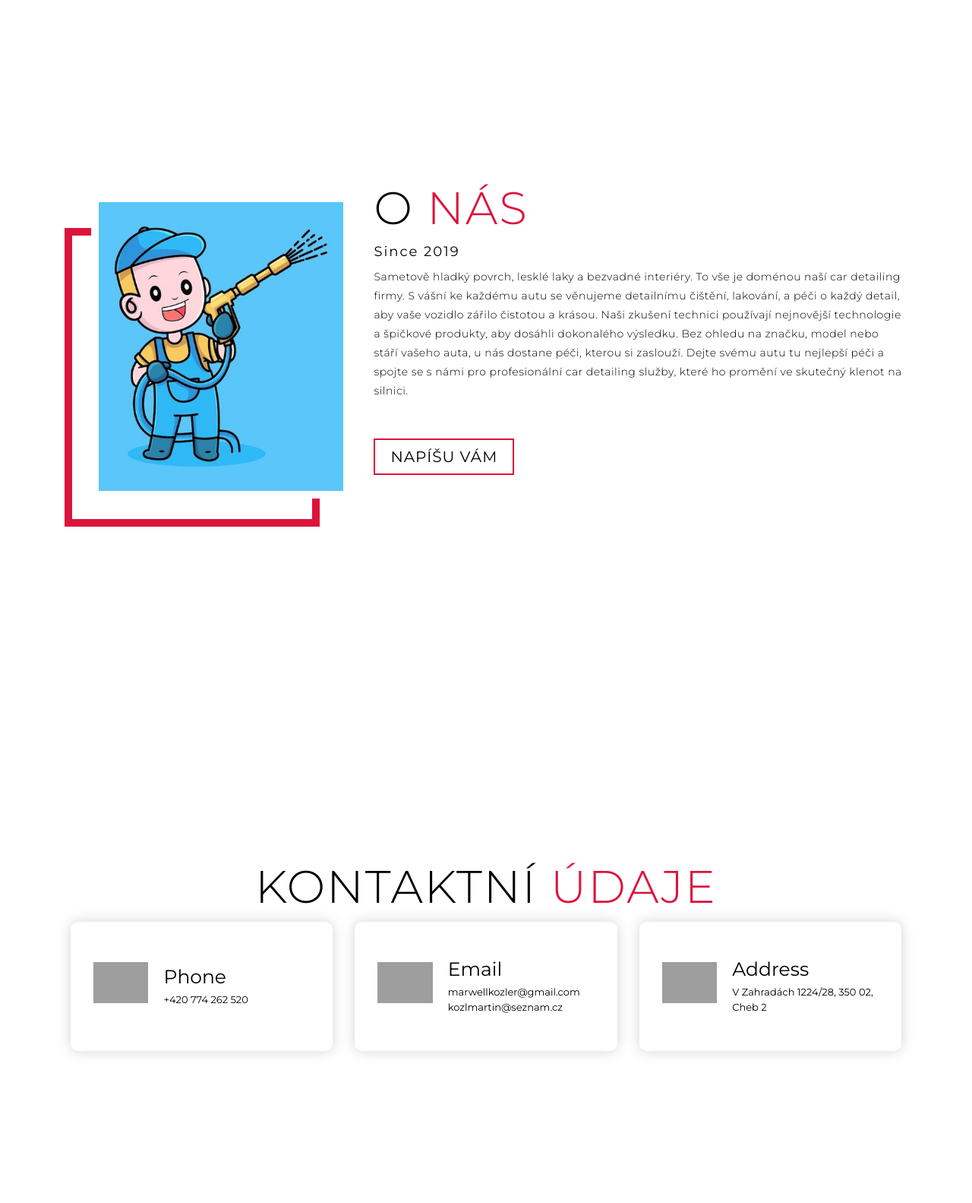
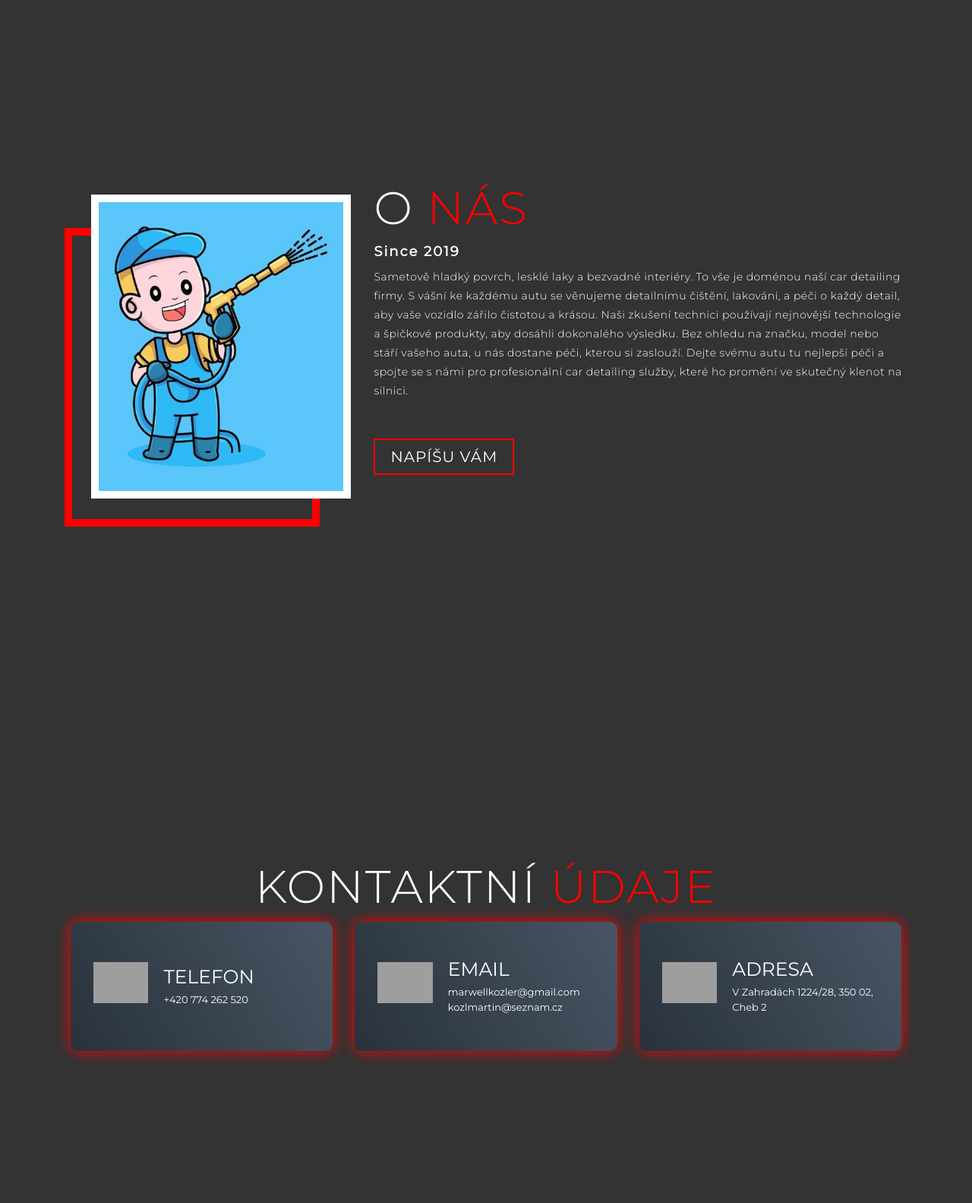
Before and after one commit to Marwellos/single-page, a Node server app: page / in a window 1280 px wide. Shown: the part 4000-5583 px from the top of the page at 76% size. Run offline with Node 20, Linux system fonts and the light colour scheme; grey boxes are pictures that could not be loaded.

Commit message:
new bg color and p color

```diff
--- a/public/style.css
+++ b/public/style.css
@@ -17,6 +17,7 @@
 	font-size: 10px;
 	font-family: 'Montserrat', sans-serif;
 	scroll-behavior: smooth;
+	background-color: #333333;
 }
 a {
 	text-decoration: none;
@@ -34,7 +35,7 @@
 	object-fit: cover;
 }
 p {
-	color: black;
+	color: white;
 	font-size: 1.4rem;
 	margin-top: 5px;
 	line-height: 2.5rem;
@@ -44,14 +45,14 @@
 .section-title {
 	font-size: 4rem;
 	font-weight: 300;
-	color: black;
+	color: white;
 	margin-bottom: 10px;
 	text-transform: uppercase;
 	letter-spacing: 0.2rem;
 	text-align: center;
 }
 .section-title span {
-	color: crimson;
+	color: red;
 }
 
 .cta {
@@ -59,7 +60,7 @@
 	padding: 10px 30px;
 	color: white;
 	background-color: transparent;
-	border: 2px solid crimson;
+	border: 2px solid red;
 	font-size: 2rem;
 	text-transform: uppercase;
 	letter-spacing: 0.1rem;
@@ -69,7 +70,7 @@
 }
 .cta:hover {
 	color: white;
-	background-color: crimson;
+	background-color: red;
 }
 .brand h1 {
 	font-size: 3rem;
@@ -77,7 +78,7 @@
 	color: white;
 }
 .brand h1 span {
-	color: crimson;
+	color: red;
 }
 
 /* Header section */
@@ -149,7 +150,7 @@
 	letter-spacing: initial;
 }
 #header .nav-list ul li:hover a {
-	color: crimson;
+	color: red;
 }
 #header .hamburger {
 	height: 60px;
@@ -257,7 +258,7 @@
 	left: 0;
 	height: 100%;
 	width: 0;
-	background-color: crimson;
+	background-color: red;
 	animation: text_reveal_box 1s ease;
 	animation-delay: 0.5s;
 }
@@ -428,12 +429,13 @@
 	font-weight: 500;
 	letter-spacing: 0.2rem;
 	margin-bottom: 10px;
+	color: white;
 }
 #about .col-right p {
 	margin-bottom: 20px;
 }
 #about .col-right .cta {
-	color: black;
+	color: white;
 	margin-bottom: 50px;
 	padding: 10px 20px;
 	font-size: 2rem;
@@ -451,7 +453,7 @@
 	top: 19px;
 	height: 98%;
 	width: 98%;
-	border: 7px solid crimson;
+	border: 7px solid red;
 	z-index: -1;
 }
 /* End About Section */
@@ -478,8 +480,9 @@
 	justify-content: center;
 	align-items: center;
 	flex-direction: column;
-	box-shadow: 0px 0px 18px 0 #0000002c;
+	box-shadow: 0px 0px 18px 0 red;
 	transition: 0.3s ease box-shadow;
+	background-image: linear-gradient(60deg, #29323c 0%, #485563 100%);
 }
 #contact .contact-item:hover {
 	box-shadow: 0px 0px 5px 0 #0000002c;
@@ -493,11 +496,13 @@
 	font-size: 2.5rem;
 	font-weight: 500;
 	margin-bottom: 5px;
+	color: white;
 }
 #contact .contact-info h2 {
 	font-size: 1.3rem;
 	line-height: 2rem;
 	font-weight: 500;
+	color: white;
 }
 /*End contact Section */
 
@@ -569,7 +574,7 @@
 }
 @keyframes text_reveal_name {
 	100% {
-		color: crimson;
+		color: red;
 		font-weight: 500;
 	}
 }
@@ -633,7 +638,7 @@
 		top: 34px;
 		height: 98%;
 		width: 98%;
-		border: 10px solid crimson;
+		border: 10px solid red;
 	}
 	#about .col-right {
 		text-align: left;
--- a/views/home.ejs
+++ b/views/home.ejs
@@ -49,7 +49,7 @@
     <div class="services container">
       <div class="service-top">
         <h1 class="section-title">Slu<span>ž</span>by</h1>
-        <p>Služby které nabízíme</p>
+        <p><b>Služby které nabízíme</b></p>
       </div>
       <div class="service-bottom">
         <div class="service-item">
@@ -187,7 +187,7 @@
       </div>
       <div class="col-right">
         <h1 class="section-title">O <span>nás</span></h1>
-        <h2>Since 2019</h2>
+        <h2><b>Since 2019</b></h2>
         <p>Sametově hladký povrch, lesklé laky a bezvadné interiéry. To vše je doménou naší car detailing firmy. S vášní ke každému autu se věnujeme detailnímu čištění, lakování, a péči o každý detail, aby vaše vozidlo zářilo čistotou a krásou. Naši zkušení technici používají nejnovější technologie a špičkové produkty, aby dosáhli dokonalého výsledku. Bez ohledu na značku, model nebo stáří vašeho auta, u nás dostane péči, kterou si zaslouží. Dejte svému autu tu nejlepší péči a spojte se s námi pro profesionální car detailing služby, které ho promění ve skutečný klenot na silnici.
         </p>
         <a href="/formular" class="cta">napíšu vám</a>
@@ -204,14 +204,14 @@
         <div class="contact-item">
           <div class="icon"><img src="https://img.icons8.com/bubbles/100/000000/phone.png" /></div>
           <div class="contact-info">
-            <h1>Phone</h1>
+            <h1>TELEFON</h1>
             <h2>+420 774 262 520</h2>
           </div>
         </div>
         <div class="contact-item">
           <div class="icon"><img src="https://img.icons8.com/bubbles/100/000000/new-post.png" /></div>
           <div class="contact-info">
-            <h1>Email</h1>
+            <h1>EMAIL</h1>
             <h2>marwellkozler@gmail.com</h2>
             <h2>kozlmartin@seznam.cz</h2>
           </div>
@@ -219,7 +219,7 @@
         <div class="contact-item">
           <div class="icon"><img src="https://img.icons8.com/bubbles/100/000000/map-marker.png" /></div>
           <div class="contact-info">
-            <h1>Address</h1>
+            <h1>ADRESA</h1>
             <h2>V Zahradách 1224/28, 350 02, Cheb 2</h2>
           </div>
         </div>
@@ -244,7 +244,7 @@
           <a href="https://www.instagram.com/mart1n_kozler/" target="_blank"><img src="https://img.icons8.com/bubbles/100/000000/instagram-new.png" /></a>
         </div>
       </div>
-      <p>Copyright © 2023 Martin. Všechna práva vyhrazena.</p>
+      <p><b>Copyright © 2023 Martin. Všechna práva vyhrazena.</b></p>
     </div>
   </section>
 <script src="./app.js"></script>
```
